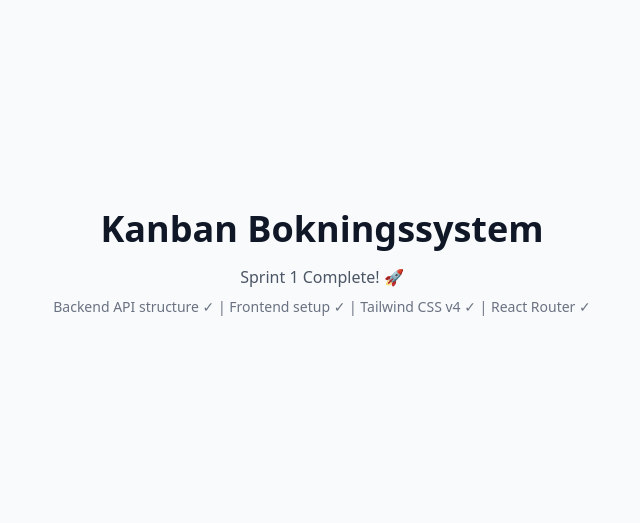
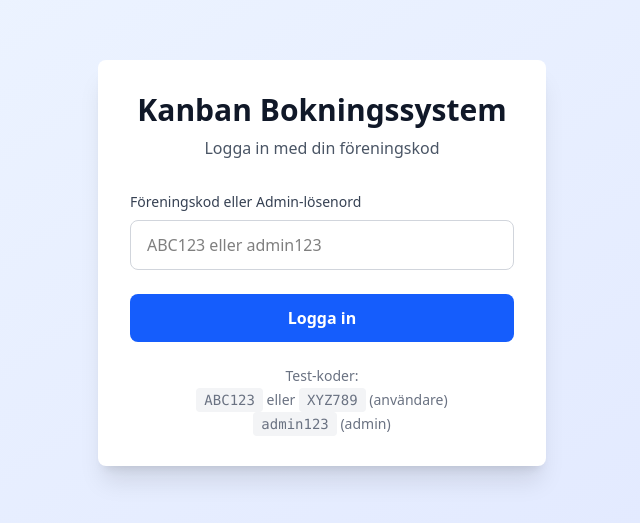
Before and after one commit to ronnedahl/booking-system-hrf, a React app in the folder frontend/: page / in a window 1280 px wide. Shown: the part 137-660 px from the top of the page, without its empty margins (318-958 px from the left). Built offline with nearby package versions, Linux system fonts and the light colour scheme; the HTML template or start-up script is replaced by a standard one.

Commit message:
feat: Implement core authentication logic and flow

```diff
--- a/frontend/src/App.tsx
+++ b/frontend/src/App.tsx
@@ -1,28 +1,137 @@
-import { BrowserRouter as Router, Routes, Route } from 'react-router-dom'
+import { BrowserRouter as Router, Routes, Route, Navigate } from 'react-router-dom'
+import { AuthProvider, useAuth } from './contexts/AuthContext'
+import Login from './components/Login'
+
+function ProtectedRoute({ children }: { children: React.ReactNode }) {
+  const { authState } = useAuth()
+
+  if (!authState.isAuthenticated) {
+    return <Navigate to="/" replace />
+  }
+
+  return <>{children}</>
+}
+
+function CalendarPlaceholder() {
+  const { authState, logout } = useAuth()
+
+  return (
+    <div className="min-h-screen bg-gray-50">
+      <nav className="bg-white shadow-sm">
+        <div className="max-w-7xl mx-auto px-4 sm:px-6 lg:px-8">
+          <div className="flex justify-between h-16 items-center">
+            <h1 className="text-xl font-bold text-gray-900">
+              Kanban Bokningssystem
+            </h1>
+            <div className="flex items-center gap-4">
+              {authState.role === 'user' && (
+                <span className="text-sm text-gray-600">
+                  {authState.associationName}
+                </span>
+              )}
+              {authState.role === 'admin' && (
+                <span className="text-sm font-medium text-blue-600">
+                  Admin
+                </span>
+              )}
+              <button
+                onClick={logout}
+                className="text-sm text-gray-600 hover:text-gray-900"
+              >
+                Logga ut
+              </button>
+            </div>
+          </div>
+        </div>
+      </nav>
+
+      <div className="max-w-7xl mx-auto px-4 sm:px-6 lg:px-8 py-8">
+        <div className="bg-white rounded-lg shadow p-8 text-center">
+          <h2 className="text-2xl font-bold text-gray-900 mb-4">
+            Välkommen!
+          </h2>
+          <p className="text-gray-600 mb-4">
+            Du är inloggad som {authState.role === 'admin' ? 'admin' : authState.associationName}
+          </p>
+          <p className="text-sm text-gray-500">
+            Kalendervyn kommer i Sprint 3
+          </p>
+        </div>
+      </div>
+    </div>
+  )
+}
+
+function AdminPlaceholder() {
+  const { logout } = useAuth()
+
+  return (
+    <div className="min-h-screen bg-gray-50">
+      <nav className="bg-white shadow-sm">
+        <div className="max-w-7xl mx-auto px-4 sm:px-6 lg:px-8">
+          <div className="flex justify-between h-16 items-center">
+            <h1 className="text-xl font-bold text-gray-900">
+              Admin Panel
+            </h1>
+            <button
+              onClick={logout}
+              className="text-sm text-gray-600 hover:text-gray-900"
+            >
+              Logga ut
+            </button>
+          </div>
+        </div>
+      </nav>
+
+      <div className="max-w-7xl mx-auto px-4 sm:px-6 lg:px-8 py-8">
+        <div className="bg-white rounded-lg shadow p-8 text-center">
+          <h2 className="text-2xl font-bold text-gray-900 mb-4">
+            Admin Panel
+          </h2>
+          <p className="text-sm text-gray-500">
+            Adminpanel kommer i Sprint 5
+          </p>
+        </div>
+      </div>
+    </div>
+  )
+}
+
+function AppRoutes() {
+  const { authState } = useAuth()
+
+  return (
+    <Routes>
+      <Route path="/" element={
+        authState.isAuthenticated ? (
+          <Navigate to={authState.role === 'admin' ? '/admin' : '/calendar'} replace />
+        ) : (
+          <Login />
+        )
+      } />
+
+      <Route path="/calendar" element={
+        <ProtectedRoute>
+          <CalendarPlaceholder />
+        </ProtectedRoute>
+      } />
+
+      <Route path="/admin" element={
+        <ProtectedRoute>
+          <AdminPlaceholder />
+        </ProtectedRoute>
+      } />
+    </Routes>
+  )
+}
 
 function App() {
   return (
-    <Router>
-      <div className="min-h-screen bg-gray-50">
-        <Routes>
-          <Route path="/" element={
-            <div className="flex items-center justify-center min-h-screen">
-              <div className="text-center">
-                <h1 className="text-4xl font-bold text-gray-900 mb-4">
-                  Kanban Bokningssystem
-                </h1>
-                <p className="text-gray-600">
-                  Sprint 1 Complete! 🚀
-                </p>
-                <p className="text-sm text-gray-500 mt-2">
-                  Backend API structure ✓ | Frontend setup ✓ | Tailwind CSS v4 ✓ | React Router ✓
-                </p>
-              </div>
-            </div>
-          } />
-        </Routes>
-      </div>
-    </Router>
+    <AuthProvider>
+      <Router>
+        <AppRoutes />
+      </Router>
+    </AuthProvider>
   )
 }
 
--- /dev/null
+++ b/frontend/src/components/Login.tsx
@@ -0,0 +1,98 @@
+import { useState } from 'react'
+import { useNavigate } from 'react-router-dom'
+import { useAuth } from '../contexts/AuthContext'
+
+export default function Login() {
+  const [code, setCode] = useState('')
+  const [error, setError] = useState('')
+  const [loading, setLoading] = useState(false)
+  const { login } = useAuth()
+  const navigate = useNavigate()
+
+  const handleSubmit = async (e: React.FormEvent) => {
+    e.preventDefault()
+    setError('')
+    setLoading(true)
+
+    try {
+      await login(code)
+      // Navigation will be handled by App.tsx based on role
+      navigate('/calendar')
+    } catch (err) {
+      setError(err instanceof Error ? err.message : 'Inloggning misslyckades')
+    } finally {
+      setLoading(false)
+    }
+  }
+
+  return (
+    <div className="min-h-screen flex items-center justify-center bg-gradient-to-br from-blue-50 to-indigo-100">
+      <div className="max-w-md w-full mx-4">
+        <div className="bg-white rounded-lg shadow-xl p-8">
+          {/* Header */}
+          <div className="text-center mb-8">
+            <h1 className="text-3xl font-bold text-gray-900 mb-2">
+              Kanban Bokningssystem
+            </h1>
+            <p className="text-gray-600">
+              Logga in med din föreningskod
+            </p>
+          </div>
+
+          {/* Login Form */}
+          <form onSubmit={handleSubmit} className="space-y-6">
+            <div>
+              <label
+                htmlFor="code"
+                className="block text-sm font-medium text-gray-700 mb-2"
+              >
+                Föreningskod eller Admin-lösenord
+              </label>
+              <input
+                id="code"
+                type="text"
+                value={code}
+                onChange={(e) => setCode(e.target.value)}
+                className="w-full px-4 py-3 border border-gray-300 rounded-lg focus:ring-2 focus:ring-blue-500 focus:border-transparent transition-colors"
+                placeholder="ABC123 eller admin123"
+                required
+                disabled={loading}
+              />
+            </div>
+
+            {/* Error Message */}
+            {error && (
+              <div className="bg-red-50 border border-red-200 text-red-700 px-4 py-3 rounded-lg">
+                {error}
+              </div>
+            )}
+
+            {/* Submit Button */}
+            <button
+              type="submit"
+              disabled={loading}
+              className="w-full bg-blue-600 hover:bg-blue-700 text-white font-semibold py-3 px-4 rounded-lg transition-colors disabled:opacity-50 disabled:cursor-not-allowed"
+            >
+              {loading ? 'Loggar in...' : 'Logga in'}
+            </button>
+          </form>
+
+          {/* Help Text */}
+          <div className="mt-6 text-center text-sm text-gray-500">
+            <p>Test-koder:</p>
+            <p className="mt-1">
+              <span className="font-mono bg-gray-100 px-2 py-1 rounded">ABC123</span>
+              {' '} eller {' '}
+              <span className="font-mono bg-gray-100 px-2 py-1 rounded">XYZ789</span>
+              {' '} (användare)
+            </p>
+            <p className="mt-1">
+              <span className="font-mono bg-gray-100 px-2 py-1 rounded">admin123</span>
+              {' '} (admin)
+            </p>
+          </div>
+        </div>
+      </div>
+    </div>
+  )
+}
--- /dev/null
+++ b/frontend/src/contexts/AuthContext.tsx
@@ -0,0 +1,70 @@
+import { createContext, useContext, useState, ReactNode } from 'react'
+
+interface AuthState {
+  isAuthenticated: boolean
+  role: 'user' | 'admin' | null
+  associationId?: number
+  associationName?: string
+}
+
+interface AuthContextType {
+  authState: AuthState
+  login: (code: string) => Promise<void>
+  logout: () => void
+}
+
+const AuthContext = createContext<AuthContextType | undefined>(undefined)
+
+export function AuthProvider({ children }: { children: ReactNode }) {
+  const [authState, setAuthState] = useState<AuthState>({
+    isAuthenticated: false,
+    role: null,
+  })
+
+  const login = async (code: string) => {
+    const apiUrl = import.meta.env.VITE_API_URL || 'http://localhost:8000'
+
+    const response = await fetch(`${apiUrl}/api/login.php`, {
+      method: 'POST',
+      headers: {
+        'Content-Type': 'application/json',
+      },
+      body: JSON.stringify({ code }),
+      credentials: 'include', // Important for session cookies
+    })
+
+    const data = await response.json()
+
+    if (!data.success) {
+      throw new Error(data.error || 'Login failed')
+    }
+
+    setAuthState({
+      isAuthenticated: true,
+      role: data.role,
+      associationId: data.associationId,
+      associationName: data.associationName,
+    })
+  }
+
+  const logout = () => {
+    setAuthState({
+      isAuthenticated: false,
+      role: null,
+    })
+  }
+
+  return (
+    <AuthContext.Provider value={{ authState, login, logout }}>
+      {children}
+    </AuthContext.Provider>
+  )
+}
+
+export function useAuth() {
+  const context = useContext(AuthContext)
+  if (context === undefined) {
+    throw new Error('useAuth must be used within an AuthProvider')
+  }
+  return context
+}
```
Also changed, not shown: 2 other files (tests, documents, lock files or other folders).
